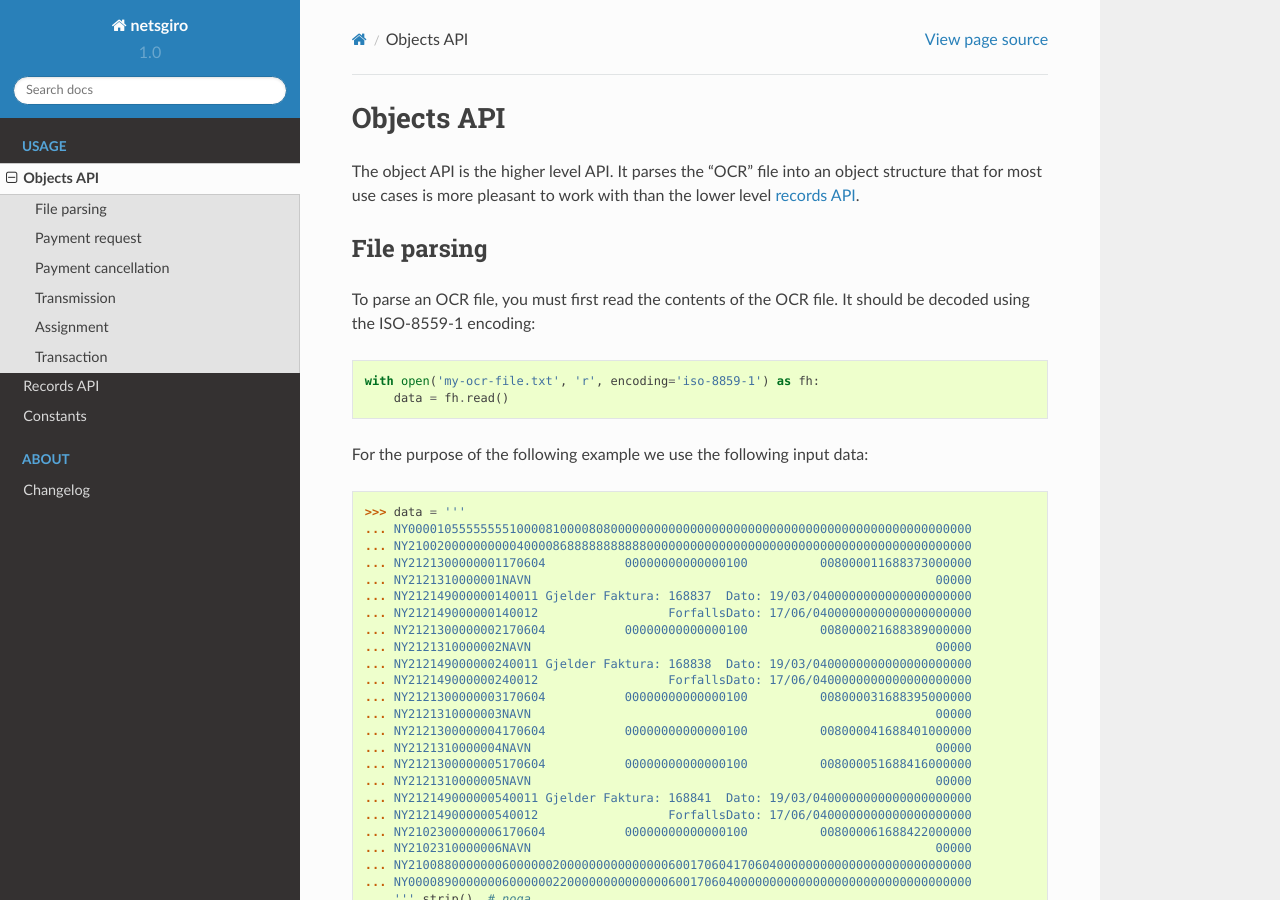
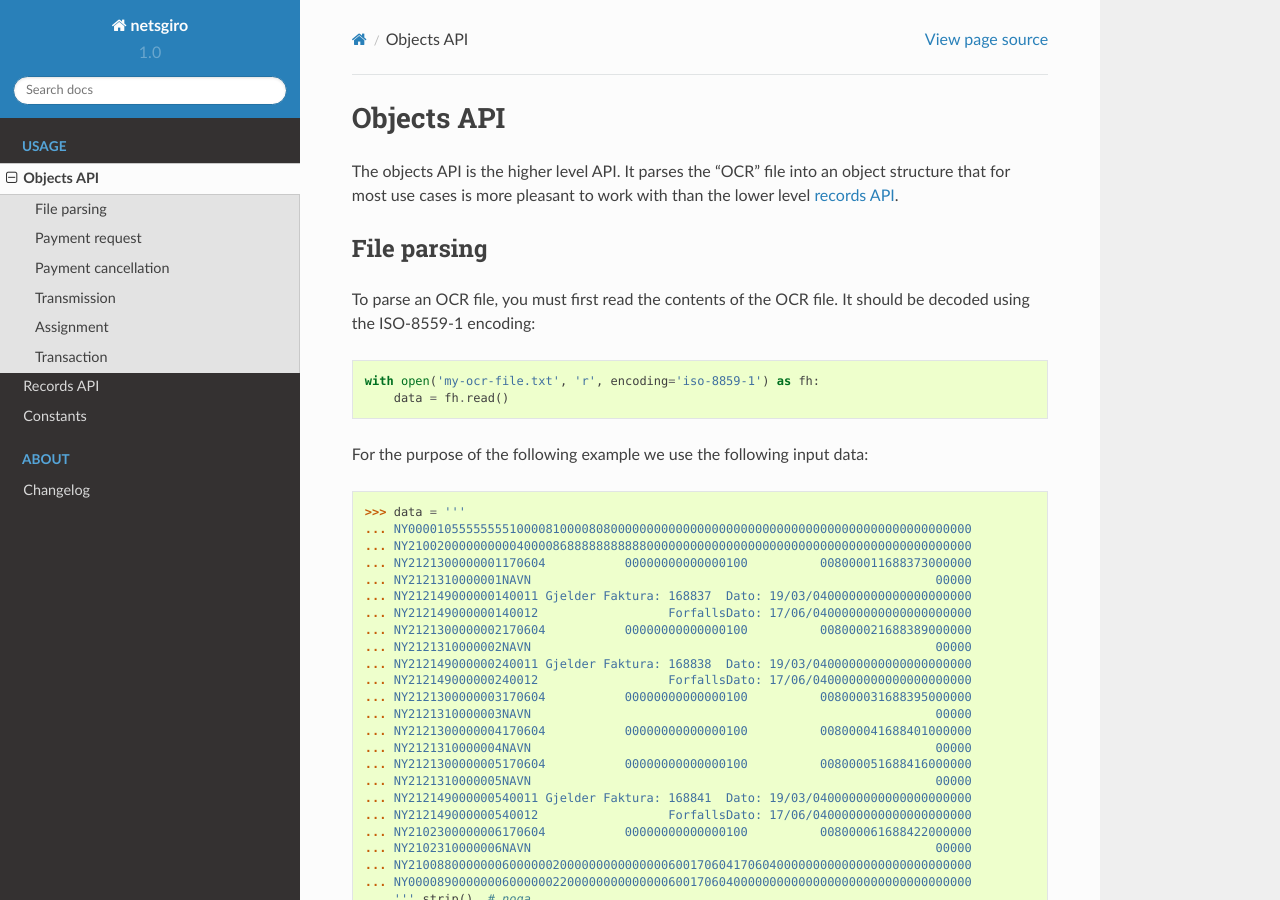
Before and after one commit to otovo/python-netsgiro, a Sphinx documentation site: the page built from docs/objects.rst, in a window 1280 px wide and 900 px high. Built offline with Sphinx 7.4.7 and the Read the Docs theme 2.0.0, drawn with Linux system fonts in a browser that asks for light colours.

```diff
--- a/docs/objects.rst
+++ b/docs/objects.rst
@@ -2,9 +2,9 @@
 Objects API
 ===========
 
-The object API is the higher level API. It parses the "OCR" file into an object
-structure that for most use cases is more pleasant to work with than the lower
-level :doc:`records API <records>`.
+The objects API is the higher level API. It parses the "OCR" file into an
+object structure that for most use cases is more pleasant to work with than the
+lower level :doc:`records API <records>`.
 
 
 File parsing
--- a/docs/records.rst
+++ b/docs/records.rst
@@ -5,6 +5,9 @@ Records API
 The records API is the lower level API. It parses each line of "OCR" text
 input into a record object. A record object also knows about its OCR
 representation.
+
+For most use cases, the :doc:`objects API <objects>` is preferable to the
+records API.
 
 
 File parsing
```
